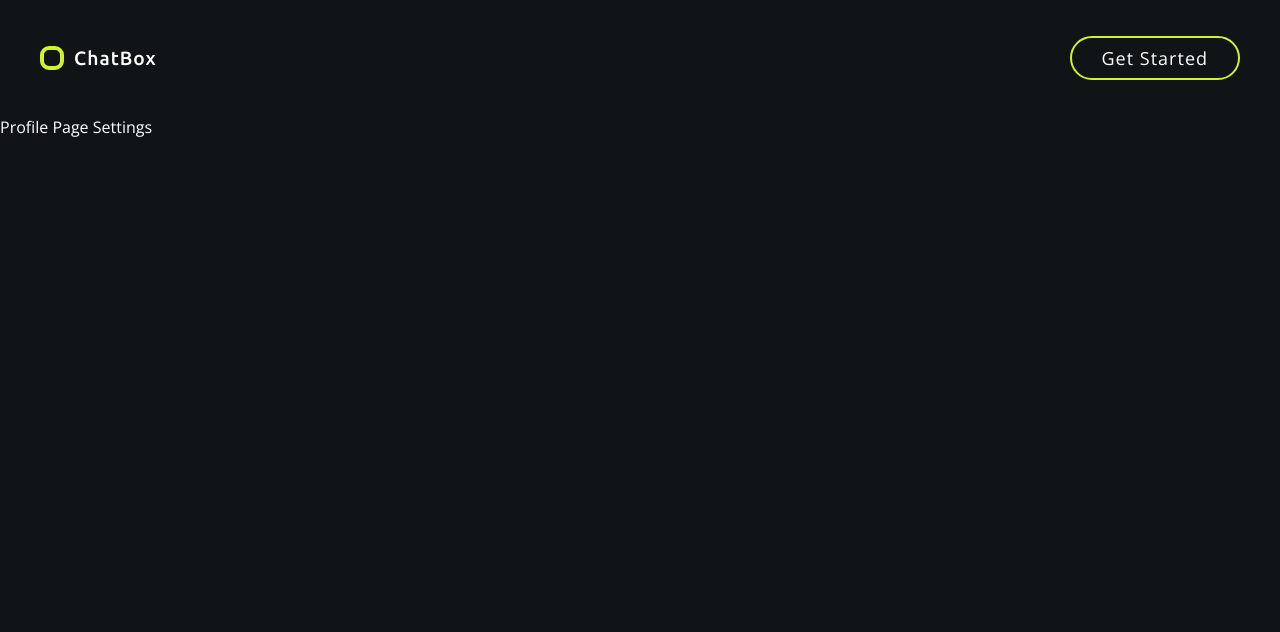
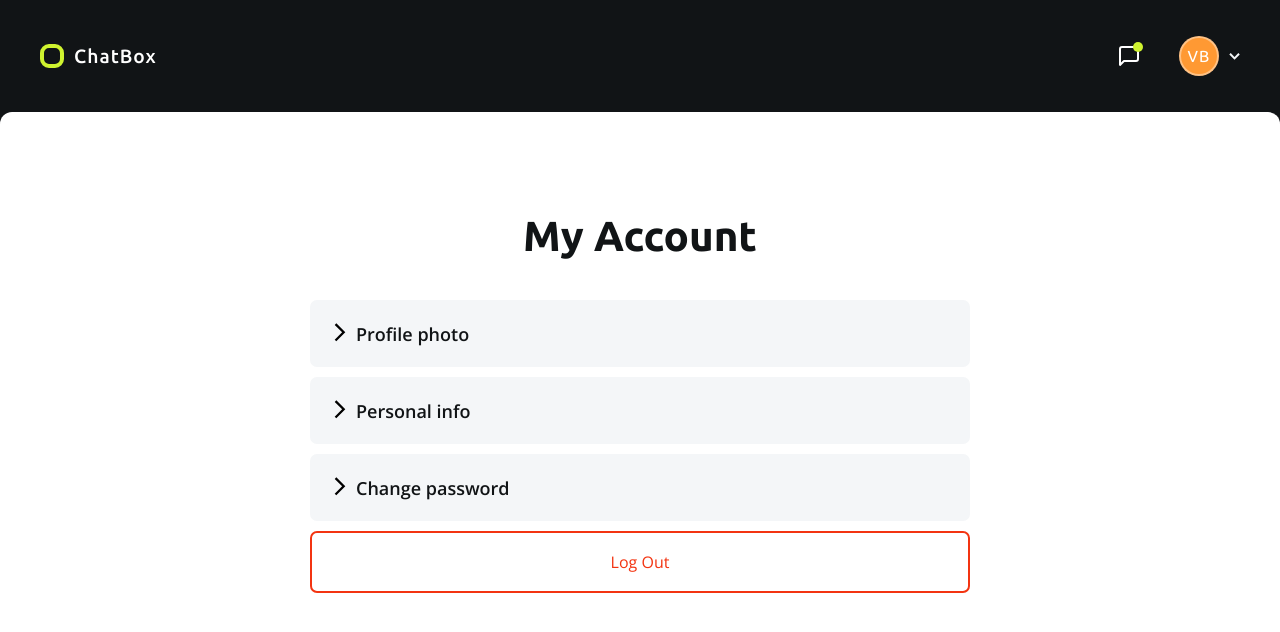
Before and after one commit to victorux/chatbox-frontend, a React (Create React App) app: page /profile in a window 1280 px wide. Shown: the top 632 px of the page. Built offline with nearby package versions, Linux system fonts and the light colour scheme.

Commit message:
My Account Page

```diff
--- a/src/components/button/button.styled.js
+++ b/src/components/button/button.styled.js
@@ -3,6 +3,16 @@ import styled from "styled-components";
 const handleType = (type, t) => {
     switch (type) {
       case "primary":
+        return `
+                color: ${t.color.dark};
+                background-color: ${t.color.primary};
+                border-radius: 12px;
+                border: none;
+                padding: 17px 30px;
+                letter-spacing: 0;
+                font-weight: 500;
+        `;
+        case "primaryWhiteBg":
         return `
                 color: ${t.color.dark};
                 background-color: ${t.color.primary};
--- /dev/null
+++ b/src/components/forms/ChangePasswordForm.jsx
@@ -0,0 +1,57 @@
+import { Formik, Form } from 'formik';
+import * as Yup from 'yup';
+import FormikControl from './FormikControl';
+import { ButtonStyled, StyledFormContainer } from './forms.styled.js';
+
+function ChangePasswordForm() {
+
+  const initialValues = {
+    currentPassword: '',
+    newPassword: '',
+    reenterPassword: '',
+  }
+  const validationSchema = Yup.object({
+    currentPassword: Yup.string().required('Required'),
+    newPassword: Yup.string().required('Required'),
+    reenterPassword: Yup.string().required('Required'),
+  })
+
+  const onSubmit = values => console.log('Form data', values);
+
+  return (
+    <StyledFormContainer>
+      <Formik
+        initialValues={initialValues}
+        validationSchema={validationSchema}
+        onSubmit={onSubmit}
+      >
+        <Form>
+          <FormikControl
+            control='input'
+            type='password'
+            label='Current Password'
+            name='currentPassword'
+            placeholder=''
+          />
+          <FormikControl
+            control='input'
+            type='password'
+            label='New Password'
+            name='newPassword'
+            placeholder=''
+          />
+          <FormikControl
+            control='input'
+            type='password'
+            label='Reenter Password'
+            name='reenterPassword'
+            placeholder=''
+          />
+          <ButtonStyled type='submit'>Change Password</ButtonStyled>
+        </Form>
+      </Formik>
+    </StyledFormContainer>
+  )
+}
+
+export default ChangePasswordForm
--- /dev/null
+++ b/src/components/forms/PersonalInfoForm.jsx
@@ -0,0 +1,57 @@
+import { Formik, Form } from 'formik';
+import * as Yup from 'yup';
+import FormikControl from './FormikControl';
+import { ButtonStyled, StyledFormContainer } from './forms.styled.js';
+
+function PersonalInfoForm() {
+
+  const initialValues = {
+    firstName: '',
+    lastName: '',
+    email: '',
+  }
+  const validationSchema = Yup.object({
+    firstName: Yup.string().required('Required'),
+    lastName: Yup.string().required('Required'),
+    email: Yup.string().required('Email address is required').email(),
+  })
+
+  const onSubmit = values => console.log('Form data', values);
+
+  return (
+    <StyledFormContainer>
+      <Formik
+        initialValues={initialValues}
+        validationSchema={validationSchema}
+        onSubmit={onSubmit}
+      >
+        <Form>
+          <FormikControl
+            control='input'
+            type='text'
+            label='First Name'
+            name='firstName'
+            placeholder='John'
+          />
+          <FormikControl
+            control='input'
+            type='text'
+            label='Last Name'
+            name='lastName'
+            placeholder='Doe'
+          />
+          <FormikControl
+            control='input'
+            type='email'
+            label='Email'
+            name='email'
+            placeholder='new@email.com'
+          />
+          <ButtonStyled type='submit'>Update Personal Info</ButtonStyled>
+        </Form>
+      </Formik>
+    </StyledFormContainer>
+  )
+}
+
+export default PersonalInfoForm
--- a/src/components/header/Header.jsx
+++ b/src/components/header/Header.jsx
@@ -10,7 +10,7 @@ import chatIcon from '../../assets/icons/chat.svg'
 
 function Header() {
 
-  let isUserLoggedIn = false;
+  let isUserLoggedIn = true;
 
   const navigate = useNavigate();
 
--- /dev/null
+++ b/src/components/myaccount/Accordion.jsx
@@ -0,0 +1,26 @@
+import { useState } from "react"
+import arrow from "../../assets/icons/arrow.svg"
+import {
+    AccordionContent,
+    AccordionHeader,
+    AccordionIcon,
+    AccordionItem,
+    AccordionLabel
+} from "./myaccount.styled"
+
+function Accordion({ label, children }) {
+	const [open, setOpen] = useState(false);
+	const toggleHandler = () => setOpen(!open);
+
+  return (
+    <AccordionItem>
+        <AccordionHeader onClick={toggleHandler} isOpen={open}>
+            <AccordionIcon isOpen={open}><img src={arrow} alt="icon" /></AccordionIcon>
+            <AccordionLabel>{ label }</AccordionLabel>
+        </AccordionHeader>
+        <AccordionContent isOpen={open}>{children}</AccordionContent>
+    </AccordionItem>
+  )
+}
+
+export default Accordion
--- /dev/null
+++ b/src/components/myaccount/myaccount.styled.js
@@ -0,0 +1,98 @@
+import styled from "styled-components";
+
+export const BackgroundDiv = styled.div`
+    background-color: ${({ theme }) => theme.color.white};
+    border-top-left-radius: 12px;
+    border-top-right-radius: 12px;
+    min-height: calc(100vh - 112px);
+    padding: 100px 0 40px 0;
+    color: ${({ theme }) => theme.color.dark};
+`
+
+export const PageTitle = styled.h1`
+    text-align: center;
+`
+
+export const AccordionsContainer = styled.div`
+    margin: 40px auto 0 auto;
+    padding: 0 20px;
+    max-width: 700px;
+    width: 100%;
+    display: flex;
+    flex-direction: column;
+    gap: 10px;
+`
+
+export const AccordionItem = styled.div`
+    width: 100%;
+`
+
+export const AccordionHeader = styled.div`
+    transition: all 0.22s cubic-bezier(0.175, 0.885, 0.32, 1.275);
+    background-color: ${({ isOpen, theme }) => isOpen ? theme.color.grayBorder : theme.color.grayBg};
+    border-radius: 7px;
+    width: 100%;
+    padding: 20px 24px;
+    display: flex;
+    align-items: center;
+    flex-direction: row;
+    justify-content: flex-start;
+    gap: 10px;
+    cursor: pointer;
+    user-select: none;
+`
+
+export const AccordionLabel = styled.h2`
+    font-size: ${({ theme }) => theme.fontSize._300};
+    font-family: ${({ theme }) => theme.font.openSans};
+    font-weight: 600;
+`
+
+export const AccordionIcon = styled.div`
+    margin-top: 3px;
+    transition: all 0.3s ease;
+    transform: ${({ isOpen }) => isOpen ? 'rotate(90deg)' : 'rotate(0deg)'};
+`
+
+export const AccordionContent = styled.div`
+    transition: opacity .22s ease-in-out;
+    transition-delay: .1s;
+    transform-origin: top center;
+    height: ${({ isOpen }) => isOpen ? 'auto' : '0px'};
+    padding: ${({ isOpen }) => isOpen ? '10px 24px' : 'none'};
+    opacity: ${({ isOpen }) => isOpen ? '1' : '0'};
+    overflow: hidden;
+
+`
+
+export const LogOutButton = styled.div`
+    width: 100%;
+    padding: 18px 0;
+    border: 2px solid ${({ theme }) => theme.color.danger};
+    border-radius: 7px;
+    color: ${({ theme }) => theme.color.danger};
+    text-align: center;
+    cursor: pointer;
+    user-select: none;
+
+    :hover {
+			color: ${({ theme }) => theme.color.white};
+			background-color: ${({ theme }) => theme.color.danger};
+			transition: all 0.22s ease;
+    }
+`
+
+
+export const ContainerProfilePhoto = styled.div`
+	display: flex;
+	flex-direction: column;
+	gap: 10px;
+	align-items: center;
+	justify-content: center;
+
+	img {
+		width: 98px;
+		height: 98px;
+		border-radius: 50%;
+	}
+`
--- a/src/components/pages/Profile.jsx
+++ b/src/components/pages/Profile.jsx
@@ -1,8 +1,33 @@
-import React from 'react'
+import profileImg from "../../assets/images/profile.jpg"
+import Accordion from "../myaccount/Accordion"
+import Button from "../button/Button"
+import { AccordionsContainer, BackgroundDiv, ContainerProfilePhoto, LogOutButton, PageTitle } from "../myaccount/myaccount.styled"
+import PersonalInfoForm from "../forms/PersonalInfoForm"
+import ChangePasswordForm from "../forms/ChangePasswordForm"
 
 function Profile() {
   return (
-    <div>Profile Page Settings</div>
+    <BackgroundDiv>
+      <PageTitle>My Account</PageTitle>
+        <AccordionsContainer>
+          {/* Profile Photo */}
+          <Accordion label="Profile photo">
+            <ContainerProfilePhoto>
+              <img src={profileImg} alt="img" />
+              <Button type="primaryWhiteBg">Upload Photo</Button>
+            </ContainerProfilePhoto>
+          </Accordion>
+          {/* Personal Info */}
+          <Accordion label="Personal info">
+           <PersonalInfoForm />
+          </Accordion>
+          {/* Change Password */}
+          <Accordion label="Change password">
+           <ChangePasswordForm />
+          </Accordion>
+          <LogOutButton>Log Out</LogOutButton>
+        </AccordionsContainer>
+    </BackgroundDiv>
   )
 }
 
```
Also changed, not shown: src/assets/icons/arrow.svg (added), src/assets/images/profile.jpg (added).
